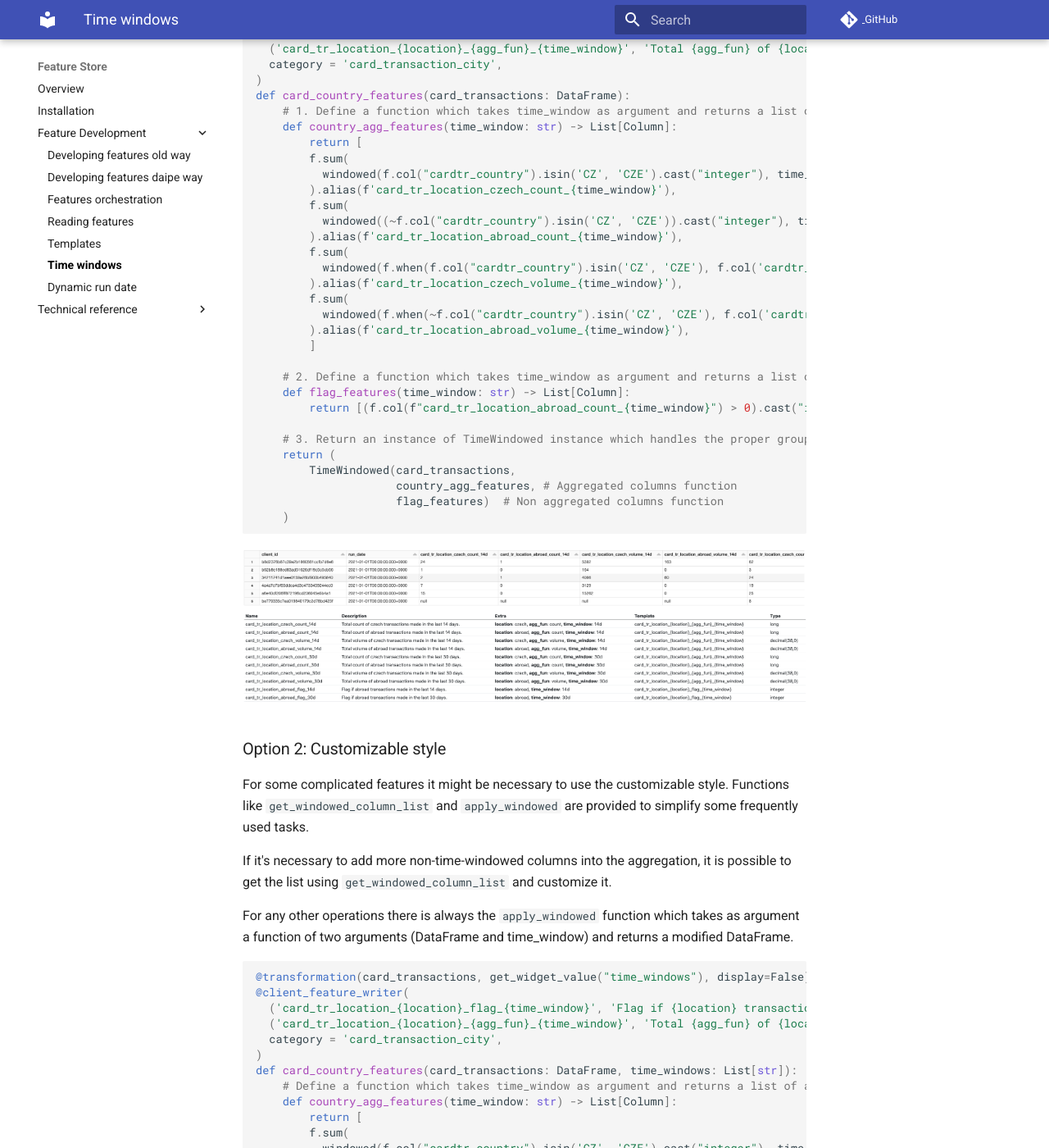
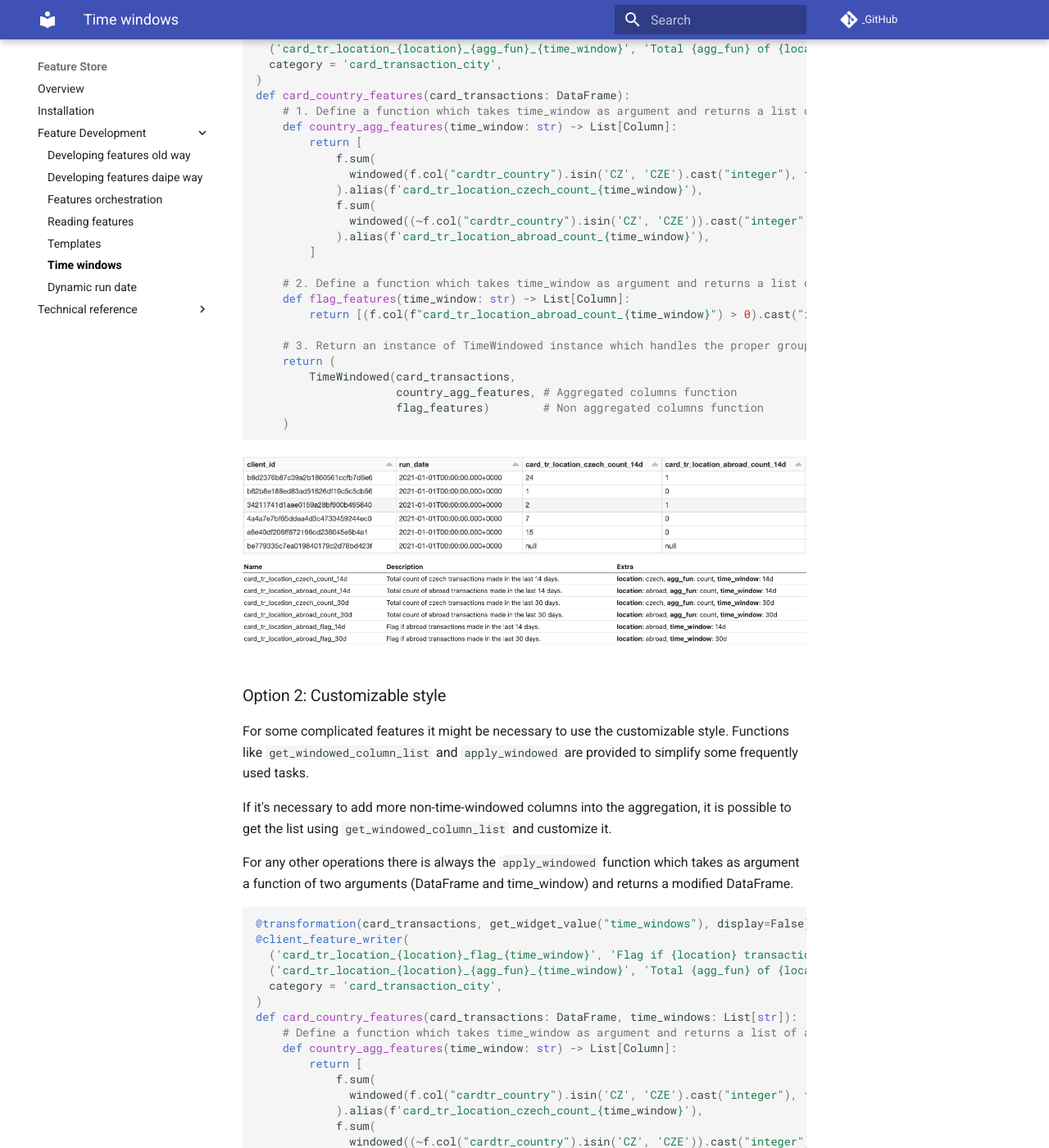
Before and after one commit to daipe-ai/platform-docs, an MkDocs documentation site: the page built from docs/feature-store/time-windows.md, in a window 1280 px wide and 1400 px high, scrolled down 1879 px. Shown: the whole window at 82% size. Built offline with MkDocs 1.6.1 and Material for MkDocs 9.7.7, drawn with Linux system fonts in a browser that asks for light colours; comment, search, counter and statistics services are not loaded; some of the changed text lies outside the part shown.

Commit message:
Fix images and comments

````diff
--- a/docs/feature-store/time-windows.md
+++ b/docs/feature-store/time-windows.md
@@ -72,18 +72,12 @@ def card_country_features(card_transactions: DataFrame):
     # 1. Define a function which takes time_window as argument and returns a list of aggregated Columns
     def country_agg_features(time_window: str) -> List[Column]:
         return [
-        f.sum(
-          windowed(f.col("cardtr_country").isin('CZ', 'CZE').cast("integer"), time_window, None)
-        ).alias(f'card_tr_location_czech_count_{time_window}'),
-        f.sum(
-          windowed((~f.col("cardtr_country").isin('CZ', 'CZE')).cast("integer"), time_window, None)
-        ).alias(f'card_tr_location_abroad_count_{time_window}'),
-        f.sum(
-          windowed(f.when(f.col("cardtr_country").isin('CZ', 'CZE'), f.col('cardtr_amount_czk')).otherwise(0), time_window, None)
-        ).alias(f'card_tr_location_czech_volume_{time_window}'),
-        f.sum(
-          windowed(f.when(~f.col("cardtr_country").isin('CZ', 'CZE'), f.col('cardtr_amount_czk')).otherwise(0), time_window, None)
-        ).alias(f'card_tr_location_abroad_volume_{time_window}'),
+            f.sum(
+              windowed(f.col("cardtr_country").isin('CZ', 'CZE').cast("integer"), time_window, None)
+            ).alias(f'card_tr_location_czech_count_{time_window}'),
+            f.sum(
+              windowed((~f.col("cardtr_country").isin('CZ', 'CZE')).cast("integer"), time_window, None)
+            ).alias(f'card_tr_location_abroad_count_{time_window}'),
         ]
 
     # 2. Define a function which takes time_window as argument and returns a list of NON aggregated Columns
@@ -94,7 +88,7 @@ def card_country_features(card_transactions: DataFrame):
     return (
         TimeWindowed(card_transactions,
                      country_agg_features, # Aggregated columns function
-                     flag_features)  # Non aggregated columns function
+                     flag_features)        # Non aggregated columns function
     )
 ```
 
@@ -122,18 +116,12 @@ def card_country_features(card_transactions: DataFrame, time_windows: List[str])
     # Define a function which takes time_window as argument and returns a list of aggregated Columns
     def country_agg_features(time_window: str) -> List[Column]:
         return [
-        f.sum(
-          windowed(f.col("cardtr_country").isin('CZ', 'CZE').cast("integer"), time_window, None)
-        ).alias(f'card_tr_location_czech_count_{time_window}'),
-        f.sum(
-          windowed((~f.col("cardtr_country").isin('CZ', 'CZE')).cast("integer"), time_window, None)
-        ).alias(f'card_tr_location_abroad_count_{time_window}'),
-        f.sum(
-          windowed(f.when(f.col("cardtr_country").isin('CZ', 'CZE'), f.col('cardtr_amount_czk')).otherwise(0), time_window, None)
-        ).alias(f'card_tr_location_czech_volume_{time_window}'),
-        f.sum(
-          windowed(f.when(~f.col("cardtr_country").isin('CZ', 'CZE'), f.col('cardtr_amount_czk')).otherwise(0), time_window, None)
-        ).alias(f'card_tr_location_abroad_volume_{time_window}'),
+            f.sum(
+              windowed(f.col("cardtr_country").isin('CZ', 'CZE').cast("integer"), time_window, None)
+            ).alias(f'card_tr_location_czech_count_{time_window}'),
+            f.sum(
+              windowed((~f.col("cardtr_country").isin('CZ', 'CZE')).cast("integer"), time_window, None)
+            ).alias(f'card_tr_location_abroad_count_{time_window}'),
         ]
 
     # Get list of all time windowed aggregated columns
````
Also changed, not shown: other parts of docs/feature-store/time-windows.md (+3 -3 lines), docs/feature-store/images/feature_store_time_windowed_features.png, docs/feature-store/images/feature_store_time_windowed_features_metadata.png.
